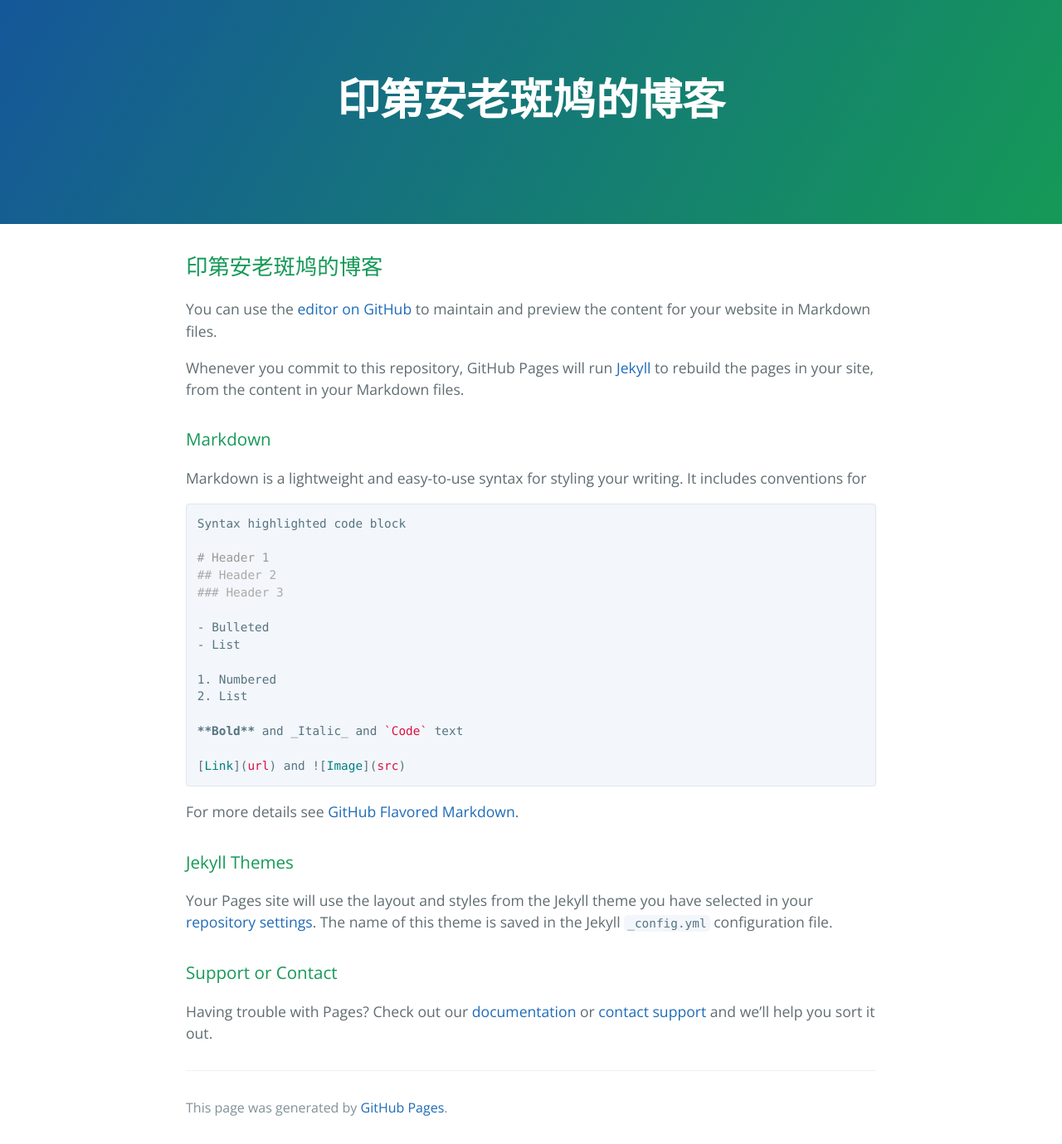
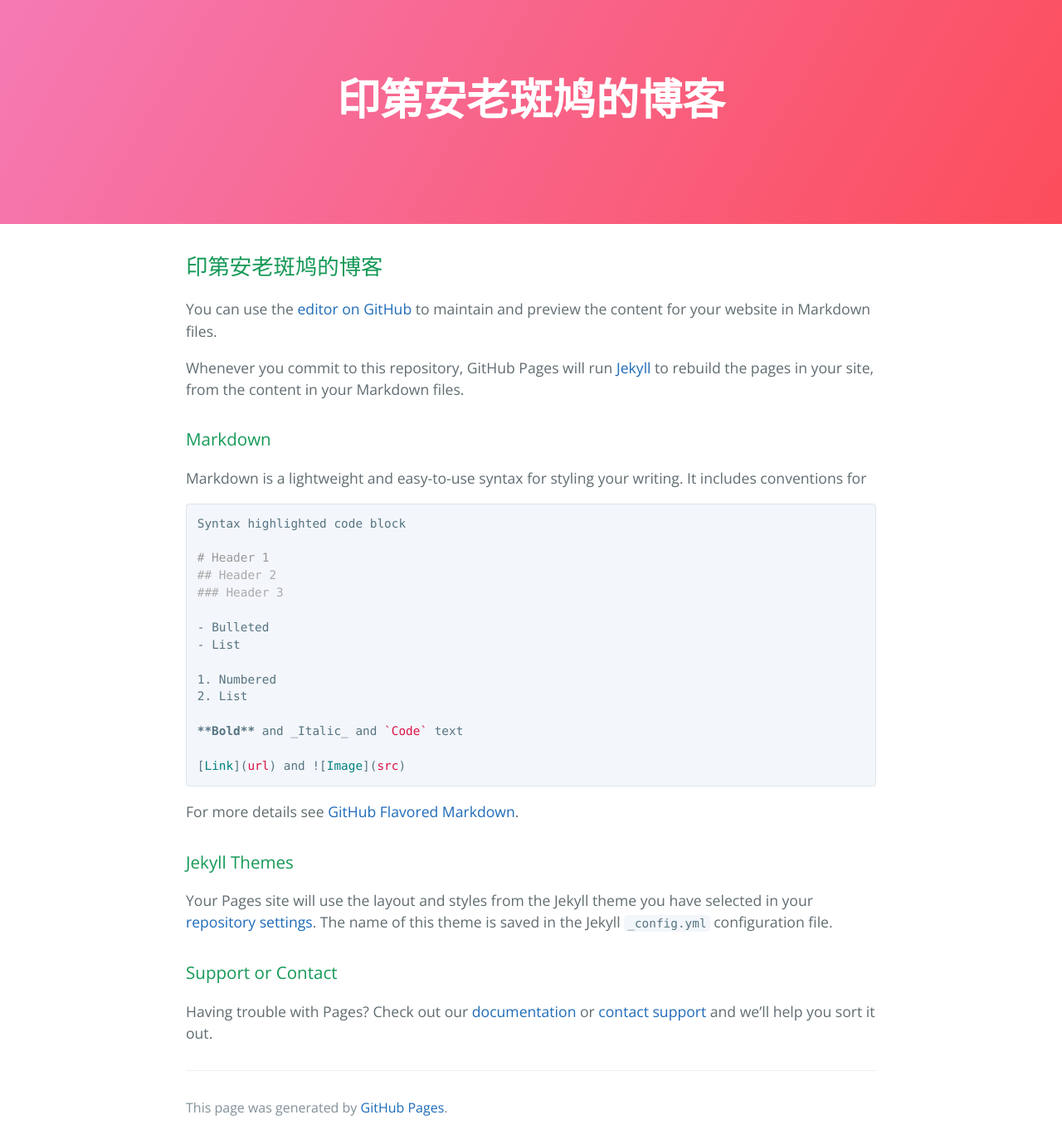
Before and after one commit to rain-224/rain-224.github.io, a Jekyll site: the page built from index.md, in a window 1280 px wide. Shown: the whole page at 83% size. Built offline with Jekyll 4.4.1, drawn with Linux system fonts in a browser that asks for light colours; our own code applies the rules of GitHub Pages for plain Markdown files; the repository's description, which GitHub fills in, is left out.

Commit message:
修改主题

```diff
--- a/_sass/variables.scss
+++ b/_sass/variables.scss
@@ -4,9 +4,10 @@ $medium-breakpoint: 42em !default;
 
 // Headers
 $header-heading-color: #fff !default;
-$header-bg-color: #159957 !default;
-$header-bg-color-secondary: #155799 !default;
-
+//$header-bg-color: #159957 !default;
+$header-bg-color: #fc4d5b !default;
+//$header-bg-color-secondary: #155799 !default;
+$header-bg-color-secondary: #f57ab4 !default;
 // Text
 $section-headings-color: #159957 !default;
 $body-text-color: #606c71 !default;
```
